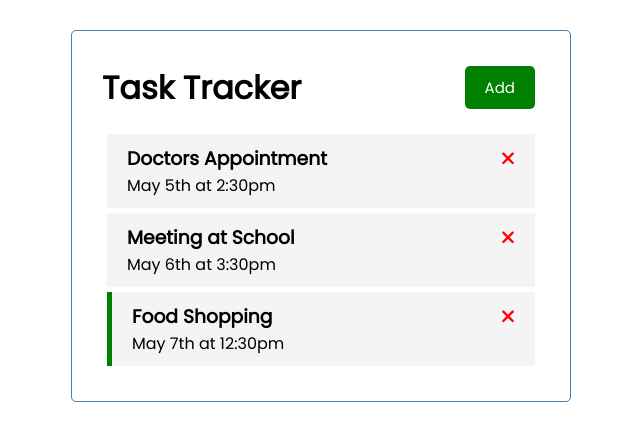
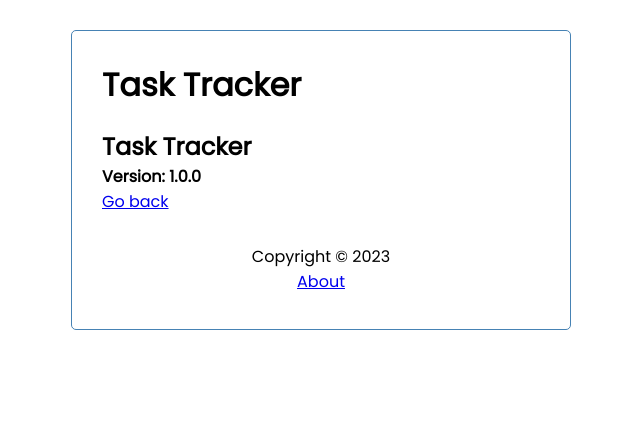
Before and after one commit to maximebarber/angular-crash-course, an Angular app: page /about in a window 1280 px wide. Shown: the top 440 px of the page, without its empty margins (319-959 px from the left). Built offline with nearby package versions, Linux system fonts and the light colour scheme; data requests are answered from the project's data file.

Commit message:
Added router

```diff
--- a/src/app/app.component.html
+++ b/src/app/app.component.html
@@ -1,4 +1,5 @@
 <div class="container">
   <app-header></app-header>
-  <app-tasks></app-tasks>
+  <router-outlet></router-outlet>
+  <app-footer></app-footer>
 </div>
--- a/src/app/app.component.ts
+++ b/src/app/app.component.ts
@@ -5,4 +5,6 @@
   templateUrl: './app.component.html',
   styleUrls: ['./app.component.css']
 })
-export class AppComponent {}
+export class AppComponent {
+  title!: string;
+}
--- a/src/app/app.module.ts
+++ b/src/app/app.module.ts
@@ -3,6 +3,7 @@
 import { FontAwesomeModule } from '@fortawesome/angular-fontawesome';
 import { HttpClientModule } from '@angular/common/http';
 import { FormsModule } from '@angular/forms'
+import { RouterModule, Routes } from '@angular/router';
 
 import { AppComponent } from './app.component';
 import { HeaderComponent } from './components/header/header.component';
@@ -10,6 +11,13 @@
 import { TasksComponent } from './components/tasks/tasks.component';
 import { TaskItemComponent } from './components/task-item/task-item.component';
 import { AddTaskComponent } from './components/add-task/add-task.component';
+import { AboutComponent } from './components/about/about.component';
+import { FooterComponent } from './components/footer/footer.component';
+
+const appRoutes: Routes = [
+  {path: '', component: TasksComponent},
+  {path: 'about', component: AboutComponent},
+]
 
 @NgModule({
   declarations: [
@@ -18,13 +26,16 @@
     ButtonComponent,
     TasksComponent,
     TaskItemComponent,
-    AddTaskComponent
+    AddTaskComponent,
+    AboutComponent,
+    FooterComponent
   ],
   imports: [
     BrowserModule,
     FontAwesomeModule,
     HttpClientModule,
-    FormsModule
+    FormsModule,
+    RouterModule.forRoot(appRoutes, {enableTracing: true})
   ],
   providers: [],
   bootstrap: [AppComponent]
--- /dev/null
+++ b/src/app/components/about/about.component.html
@@ -0,0 +1,5 @@
+<div>
+  <h2>Task Tracker</h2>
+  <h4>Version: 1.0.0</h4>
+  <a routerLink="/">Go back</a>
+</div>
--- /dev/null
+++ b/src/app/components/footer/footer.component.css
@@ -0,0 +1,4 @@
+footer {
+  margin-top: 30px;
+  text-align: center;
+}
--- /dev/null
+++ b/src/app/components/footer/footer.component.html
@@ -0,0 +1,4 @@
+<footer>
+  <p>Copyright &copy; 2023</p>
+  <a routerLink="/about">About</a>
+</footer>
--- a/src/app/components/header/header.component.html
+++ b/src/app/components/header/header.component.html
@@ -1,6 +1,7 @@
 <header>
   <h1>{{ title }}</h1>
   <app-button
+    *ngIf="hasRoute('/')"
     color="{{showAddTask ? 'red' : 'green'}}"
     text="{{showAddTask ? 'Close' : 'Add'}}"
     text="Add"
--- a/src/app/components/header/header.component.ts
+++ b/src/app/components/header/header.component.ts
@@ -1,6 +1,7 @@
 import { Component } from '@angular/core';
 import { UiService } from '../../services/ui.service';
 import { Subscription } from 'rxjs';
+import { Router } from '@angular/router';
 
 @Component({
   selector: 'app-header',
@@ -12,7 +13,7 @@
   showAddTask!: boolean;
   subscription!: Subscription;
 
-  constructor(private uiService: UiService) {
+  constructor(private uiService: UiService, private router: Router) {
     this.subscription = this.uiService
       .onToggle()
       .subscribe((value) => (this.showAddTask = value));
@@ -21,4 +22,8 @@
   toggleAddTask() {
     this.uiService.toggleAddTask();
   }
+
+  hasRoute(route: string) {
+    return this.router.url === route
+  }
 }
```
Also changed, not shown: src/app/components/about/about.component.ts (added, +10 -0 lines), src/app/components/footer/footer.component.ts (added, +10 -0 lines), src/app/components/about/about.component.css (added), 2 other files (tests, documents, lock files or other folders).
